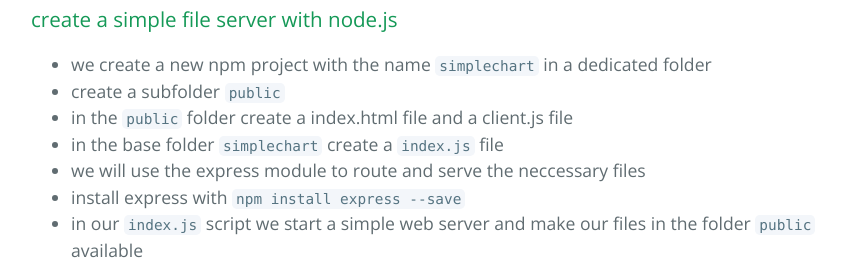
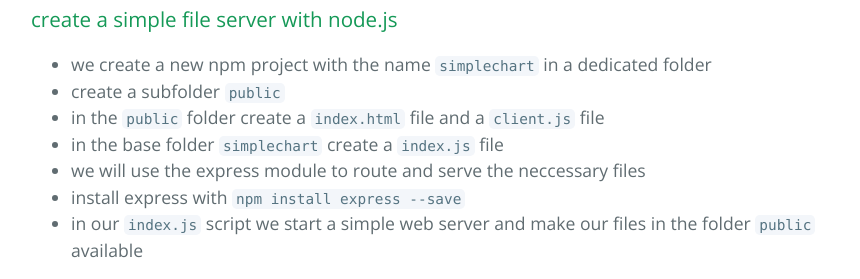
Before and after one commit to chrisgradl/FSDT3, a Jekyll site: the page built from _posts/2017-07-01-einheit4.markdown, in a window 1280 px wide and 900 px high, scrolled down 2222 px. Shown: the part 155-434 px from the top of the window, without its empty margins (193-1053 px from the left). Built offline with Jekyll 4.4.1, drawn with Linux system fonts in a browser that asks for light colours.

Commit message:
fixed wrong csv format

```diff
--- a/_posts/2017-07-01-einheit4.markdown
+++ b/_posts/2017-07-01-einheit4.markdown
@@ -60,7 +60,7 @@
 
 - we create a new npm project with the name `simplechart` in a dedicated folder
 - create a subfolder `public`
-- in the `public` folder create a index.html file and a client.js file
+- in the `public` folder create a `index.html` file and a `client.js` file
 - in the base folder `simplechart` create a `index.js` file
 - we will use the express module to route and serve the neccessary files
 - install express with `npm install express --save`
@@ -208,12 +208,12 @@
 
 - create a file `testdata.csv`in the public folder and copy this content into it:
 {% highlight javascript %}
-x, y
-0, 3
-1, 2
-2, 8
-3, 19
-4, -4
+x,y
+0,3
+1,2
+2,8
+3,19
+4,-4
 {% endhighlight %}
 - load this file with the `d3.csv()` function
 - visualize the csv data instead of the `data` variable
```
